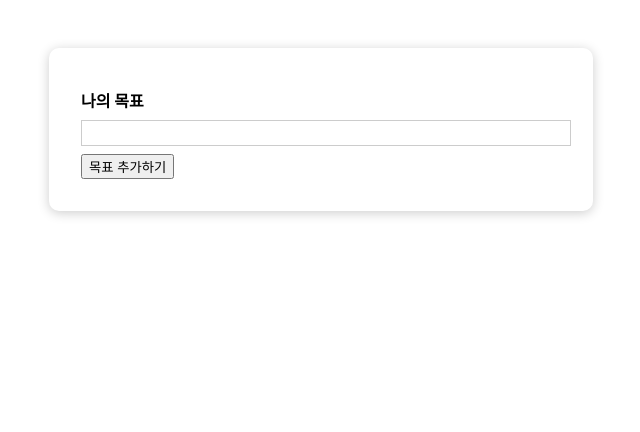
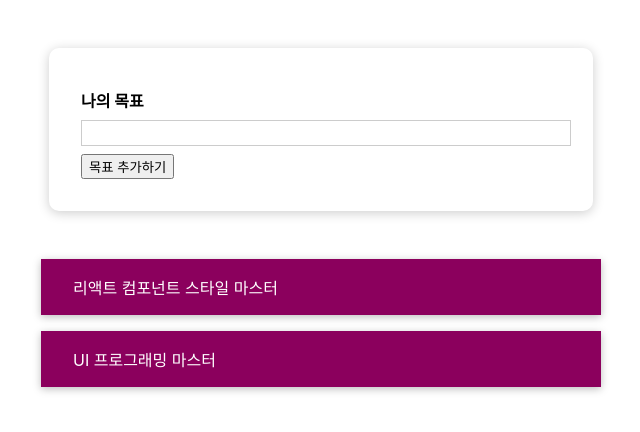
Before and after one commit to SJHlll/react-basic-study-20240501, a React (Create React App) app: page / in a window 1280 px wide. Shown: the top 432 px of the page, without its empty margins (319-959 px from the left). Built offline with nearby package versions, Linux system fonts and the light colour scheme.

Commit message:
목표 설정 App - 기본기능(목록, 추가, 삭제)

```diff
--- a/src/App.js
+++ b/src/App.js
@@ -1,19 +1,71 @@
 import './App.css';
-import React from 'react';
+import React, { useState } from 'react';
 import CourseInput from './components/CourseGoals/CourseInput';
 import CourseList from './components/CourseGoals/CourseList';
 
-function App() {
+const DUMMY_DATA = [
+  {
+    id: 'g1',
+    text: '리액트 컴포넌트 스타일 마스터',
+  },
+  {
+    id: 'g2',
+    text: 'UI 프로그래밍 마스터',
+  },
+];
+
+const App = () => {
+  const [goals, setGoals] = useState(DUMMY_DATA);
+
+  // Input에게 전달할 함수
+  const addGoalHandler = (text) => {
+    const newGoal = {
+      id: Math.random().toString(),
+      text,
+    };
+
+    // 상태변수 (배열) 수정
+    // setGoals([...goals, newGoal]);
+    setGoals((prevGoals) => [...prevGoals, newGoal]);
+  };
+
+  // 삭제 이벤트 핸들러를 CourseItem까지 내려보내야 함
+  const deleteGoalHandler = (id) => {
+    // const updateGoals = [...goals]; // 상태 배열 그대로 복사해서 가져옴
+    // const index = updateGoals.findIndex((goal) => goals.id === id);
+    // updateGoals.splice(index, 1);
+    // setGoals(updateGoals);
+
+    // const updateGoals = goals.filter((goal) => goal.id !== id);
+
+    setGoals(goals.filter((goal) => goal.id !== id));
+  };
+
+  // CourseList 조건부 렌더링
+  let listContent = (
+    <p
+      style={{
+        color: 'red',
+        fontSize: '2em',
+        textAlign: 'center',
+      }}
+    >
+      목표를 등록해 주세요!
+    </p>
+  );
+
+  if (goals.length > 0) {
+    listContent = <CourseList items={goals} onDelete={deleteGoalHandler} />;
+  }
+
   return (
     <div>
       <section id="goal-form">
-        <CourseInput />
+        <CourseInput onAdd={addGoalHandler} />
       </section>
-      <section id="goals">
-        <CourseList />
-      </section>
+      <section id="goals">{listContent}</section>
     </div>
   );
-}
+};
 
 export default App;
--- a/src/components/CourseGoals/CourseInput.js
+++ b/src/components/CourseGoals/CourseInput.js
@@ -1,13 +1,26 @@
-import React from 'react';
+import React, { useState } from 'react';
 import './CourseInput.css';
 import Button from '../UI/Button/Button';
 
-const CourseInput = () => {
+const CourseInput = ({ onAdd }) => {
+  const [enteredText, setEnteredText] = useState('');
+
+  const textChangeHandler = (e) => {
+    setEnteredText(e.target.value);
+  };
+
+  const formSubmitHandler = (e) => {
+    e.preventDefault();
+
+    onAdd(enteredText);
+    setEnteredText('');
+  };
+
   return (
-    <form>
+    <form onSubmit={formSubmitHandler}>
       <div className="form-control">
         <label>나의 목표</label>
-        <input type="text" />
+        <input type="text" onChange={textChangeHandler} value={enteredText} />
       </div>
       <Button type="submit">목표 추가하기</Button>
     </form>
--- /dev/null
+++ b/src/components/CourseGoals/CourseItem.css
@@ -0,0 +1,8 @@
+.goal-item {
+  margin: 1rem 0;
+  background: #8b005d;
+  box-shadow: 0 2px 8px rgba(0, 0, 0, 0.26);
+  color: white;
+  padding: 1rem 2rem;
+  cursor: pointer;
+}
--- /dev/null
+++ b/src/components/CourseGoals/CourseItem.js
@@ -0,0 +1,12 @@
+import React from 'react';
+import './CourseItem.css';
+
+const CourseItem = ({ item, onDelete }) => {
+  return (
+    <li className="goal-item" onClick={() => onDelete(item.id)}>
+      {item.text}
+    </li>
+  );
+};
+
+export default CourseItem;
--- a/src/components/CourseGoals/CourseList.js
+++ b/src/components/CourseGoals/CourseList.js
@@ -1,10 +1,13 @@
 import React from 'react';
 import './CourseList.css';
+import CourseItem from './CourseItem';
 
-const CourseList = () => {
+const CourseList = ({ items, onDelete }) => {
   return (
     <ul className="goal-list">
-      <li></li>
+      {items.map((item) => {
+        return <CourseItem key={item.id} item={item} onDelete={onDelete} />;
+      })}
     </ul>
   );
 };
```
